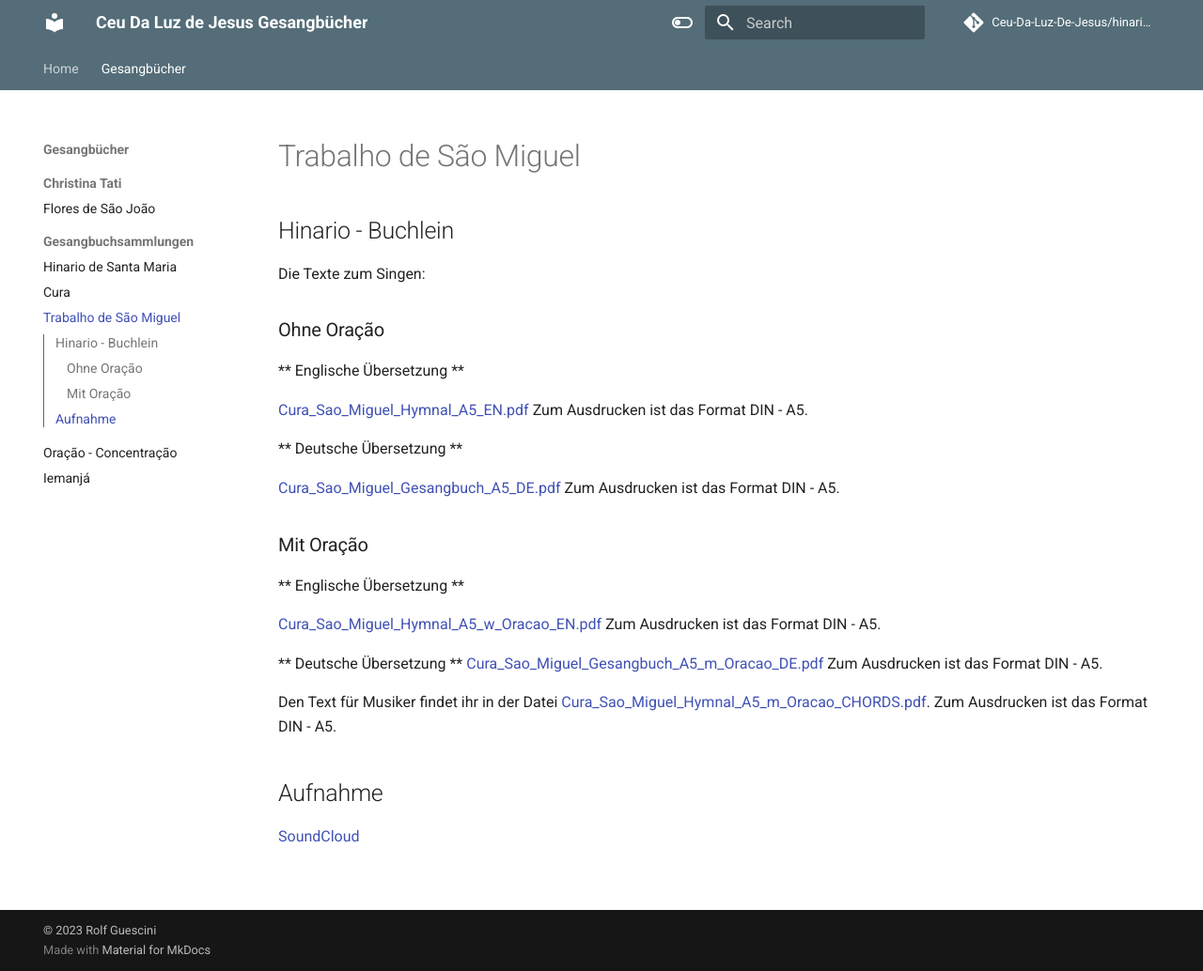
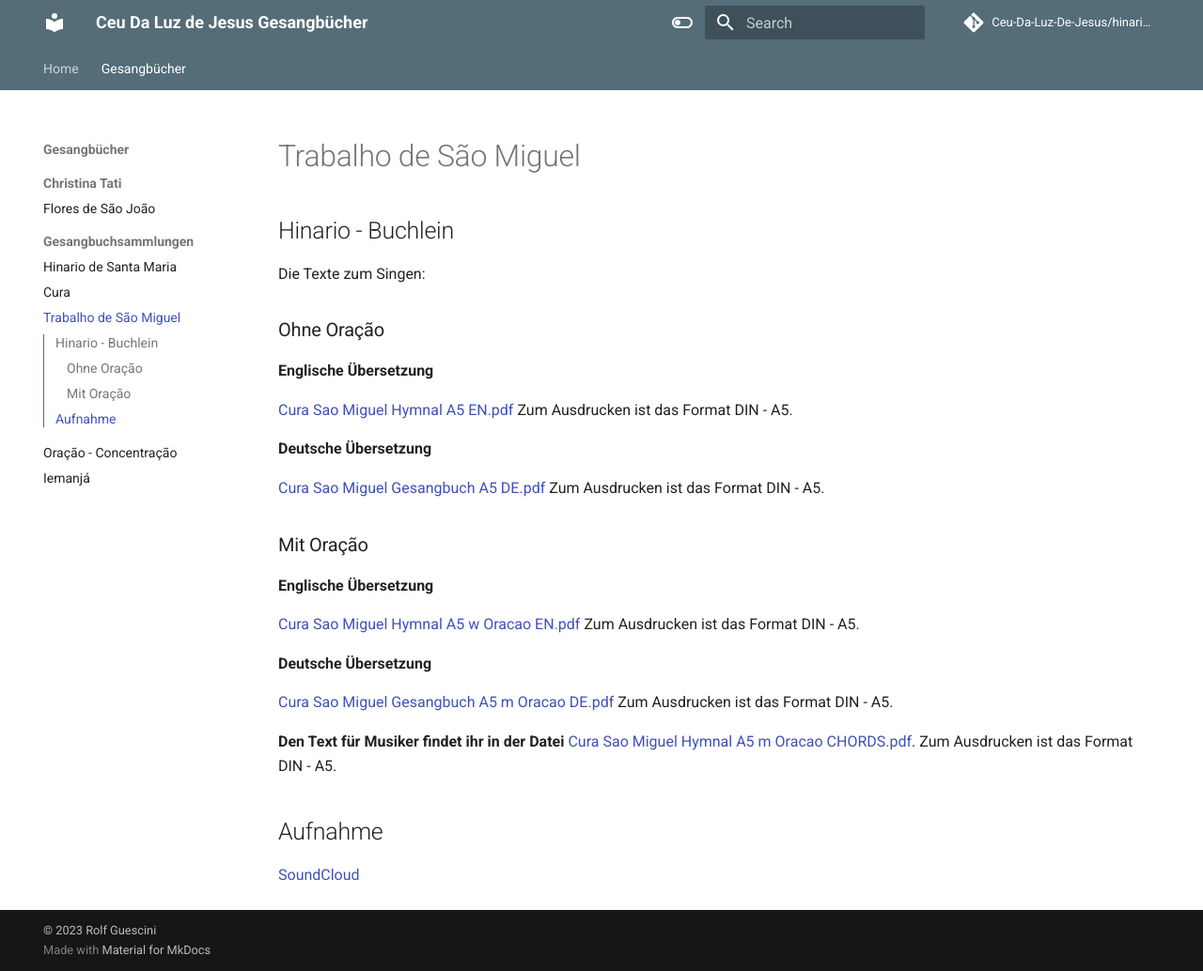
Before and after one commit to Ceu-Da-Luz-De-Jesus/hinarien, an MkDocs documentation site: the page built from docs/trabalhosaomiguel.md, in a window 1280 px wide and 1034 px high. Shown: the whole window at 94% size. Built offline with MkDocs 1.6.1 and Material for MkDocs 9.7.7, drawn with Linux system fonts in a browser that asks for light colours; comment, search, counter and statistics services are not loaded.

Commit message:
Pages update

```diff
--- a/docs/trabalhosaomiguel.md
+++ b/docs/trabalhosaomiguel.md
@@ -3,27 +3,29 @@
 ## Hinario - Buchlein
 Die Texte zum Singen:
 ### Ohne Oração
-** Englische Übersetzung **
+**Englische Übersetzung**
 
-[Cura_Sao_Miguel_Hymnal_A5_EN.pdf](https://github.com/Ceu-Da-Luz-De-Jesus/hinarien/raw/main/Cura/Cura_Sao_Miguel_Hymnal_A5_EN.pdf) Zum Ausdrucken ist das Format DIN - A5.
+[Cura Sao Miguel Hymnal A5 EN.pdf](https://github.com/Ceu-Da-Luz-De-Jesus/hinarien/raw/main/Cura/Cura Sao Miguel Hymnal A5 EN.pdf) Zum Ausdrucken ist das Format DIN - A5.
 
-** Deutsche Übersetzung **
+**Deutsche Übersetzung**
 
-[Cura_Sao_Miguel_Gesangbuch_A5_DE.pdf](https://github.com/Ceu-Da-Luz-De-Jesus/hinarien/raw/main/Cura/Cura_Sao_Miguel_Gesangbuch_A5_DE.pdf) Zum Ausdrucken ist das Format DIN - A5.
+[Cura Sao Miguel Gesangbuch A5 DE.pdf](https://github.com/Ceu-Da-Luz-De-Jesus/hinarien/raw/main/Cura/Cura Sao Miguel Gesangbuch A5 DE.pdf) Zum Ausdrucken ist das Format DIN - A5.
 
 
 
 ### Mit Oração
-** Englische Übersetzung **
+**Englische Übersetzung**
 
-[Cura_Sao_Miguel_Hymnal_A5_w_Oracao_EN.pdf](https://github.com/Ceu-Da-Luz-De-Jesus/hinarien/raw/main/Cura/Cura_Sao_Miguel_Hymnal_A5_w_Oracao_EN.pdf) Zum Ausdrucken ist das Format DIN - A5.
+[Cura Sao Miguel Hymnal A5 w Oracao EN.pdf](https://github.com/Ceu-Da-Luz-De-Jesus/hinarien/raw/main/Cura/Cura Sao Miguel Hymnal A5 w Oracao EN.pdf) Zum Ausdrucken ist das Format DIN - A5.
 
-** Deutsche Übersetzung **
-[Cura_Sao_Miguel_Gesangbuch_A5_m_Oracao_DE.pdf](https://github.com/Ceu-Da-Luz-De-Jesus/hinarien/raw/main/Cura/Cura_Sao_Miguel_Gesangbuch_A5_m_Oracao_DE.pdf) Zum Ausdrucken ist das Format DIN - A5.
+**Deutsche Übersetzung**
+
+[Cura Sao Miguel Gesangbuch A5 m Oracao DE.pdf](https://github.com/Ceu-Da-Luz-De-Jesus/hinarien/raw/main/Cura/Cura Sao Miguel Gesangbuch A5 m Oracao DE.pdf) Zum Ausdrucken ist das Format DIN - A5.
 
 
 
-Den Text für Musiker findet ihr in der Datei [Cura_Sao_Miguel_Hymnal_A5_m_Oracao_CHORDS.pdf](https://github.com/Ceu-Da-Luz-De-Jesus/hinarien/raw/main/Cura/Cura_Sao_Miguel_Hymnal_A5_m_Oracao_CHORDS.pdf). Zum Ausdrucken ist das Format DIN - A5.
+**Den Text für Musiker findet ihr in der Datei**
+[Cura Sao Miguel Hymnal A5 m Oracao CHORDS.pdf](https://github.com/Ceu-Da-Luz-De-Jesus/hinarien/raw/main/Cura/Cura Sao Miguel Hymnal A5 m Oracao CHORDS.pdf). Zum Ausdrucken ist das Format DIN - A5.
 
 
 ## Aufnahme
```
Also changed, not shown: docs/cura.md (+2 -2 lines), docs/floresdesaojoao.md (+2 -2 lines), docs/oracaoconcentracao.md (+2 -3 lines), docs/santamaria.md (+4 -3 lines).
